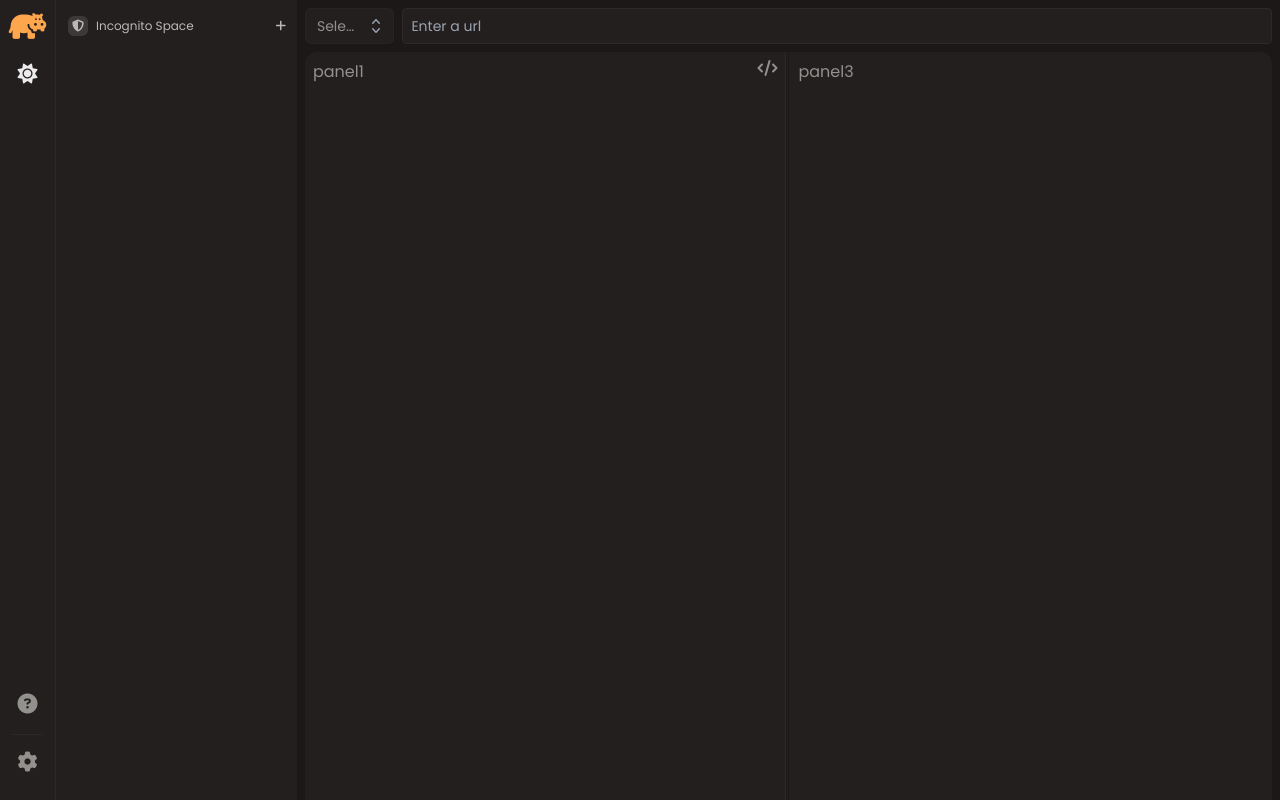
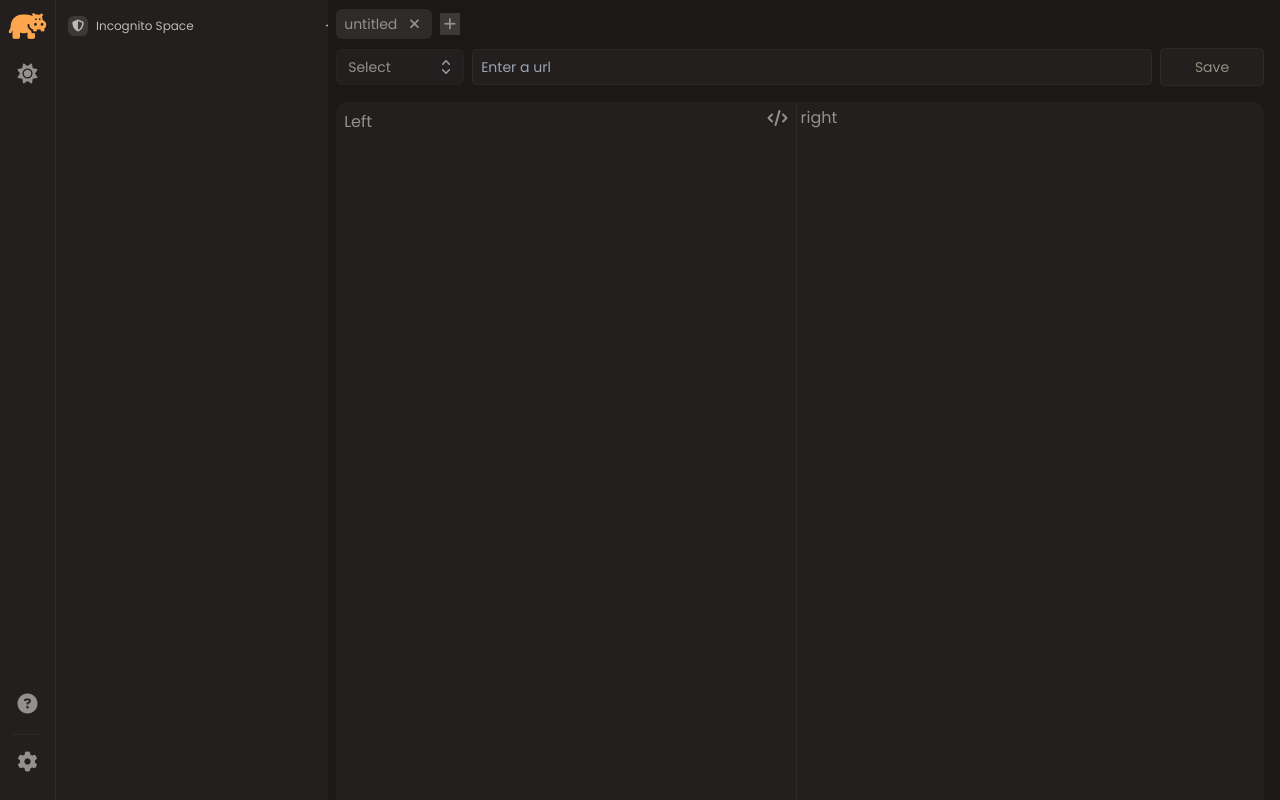
Before and after one commit to survivor480/REST-project, a React (Create React App) app: page / in a window 1280 px wide. Built offline with nearby package versions, Linux system fonts and the light colour scheme.

Commit message:
add new added

```diff
--- a/src/App.tsx
+++ b/src/App.tsx
@@ -26,42 +26,42 @@ function App() {
       <Sidebar open={open} setOpen={setOpen} />
       <div className='flex w-full h-full justify-between'>
         <div className='flex h-screen w-full text-[#92918d]'>
-          {open && <PanelGroup direction="horizontal" style={{ width: 300 }}>
+          {open && <PanelGroup direction="horizontal" style={{ width: 350 }}>
             <Panel minSize={minSize} defaultSize={20} >
-              <div className='bg-[#231f1f] w-[250px] p-3 h-screen'>
+              <div className='bg-[#231f1f] w-[300px] p-3 h-screen'>
                 <div className='flex justify-between text-[#bbb9b6] items-center text-xs'>
                   <span><i className="fa-solid fa-shield-halved p-1 rounded-md bg-[#3c3938] mr-2"></i>Incognito Space</span>
                   <i className="fa-solid fa-plus p-2 hover:bg-[#3c3938] rounded-md"></i>
                 </div>
               </div>
             </Panel>
+            {/* <PanelResizeHandle className="w-[0.1rem] active:bg-[#fda64e] transition duration-300 bg-[#2d2929]" /> */}
           </PanelGroup>}
           <div className='flex flex-col w-full'>
             <HeaderTab />
-          <PanelGroup direction="horizontal" className="pt-2 pl-2 pr-2">
-            <Panel minSize={minSize} className="rounded-tl-xl">
-              <div className='bg-[#231f1f] w-full h-screen flex justify-between p-2 border-r border-r-[#2d2929]'>
-                panel1
+            <PanelGroup autoSaveId="conditional" direction="horizontal" className="pt-2 pl-2 pr-4">
+              <Panel id="left" order={1} className="rounded-tl-xl" minSize={20}>
+                <div className='bg-[#231f1f] h-screen flex justify-between p-2'>
+                  Left
                   <i className="fa-solid fa-code" onClick={() => setShow(!show)}></i>
                 </div>
               </Panel>
-            <PanelResizeHandle className="active:bg-[#fda64e]">
-              <Block style={{ width: 1, marginLeft: 1 }} />
-            </PanelResizeHandle>
-            {show &&
-              <Panel>
-                <div className='bg-[#231f1f] w-full h-screen flex justify-between p-2 border-r border-r-[#2d2929]'>
-                  panel2
+              {show && (
+                <>
+                  <PanelResizeHandle className="w-[1px] active:bg-[#fda64e] transition duration-300 bg-[#2d2929]" />
+                  <Panel id="center" order={2} className=" bg-[#231f1f] p-1" minSize={20}>
+                    <div className='bg-[#231f1f] h-screen flex justify-between p-2'>
+                      Middle
+                      <div>
+                        <i className="fa-solid fa-xmark p-1 px-2 rounded-md hover:bg-[#3c3938]" onClick={() => setShow(!show)}></i>
+                      </div>
                     </div>
                   </Panel>
-            }
-            <PanelResizeHandle className="active:bg-[#fda64e]">
-              <Block style={{ width: 1, marginLeft: 1 }} />
-            </PanelResizeHandle>
-            <Panel className="rounded-tr-xl">
-              <div className='bg-[#231f1f] w-full h-screen flex justify-between p-2'>
-                panel3
-              </div>
+                </>
+              )}
+              <PanelResizeHandle className="w-[1px] active:bg-[#fda64e] transition duration-300 bg-[#2d2929]" />
+              <Panel id="right" order={3} className="bg-[#231f1f] rounded-tr-xl p-1" minSize={20}>
+                right
               </Panel>
             </PanelGroup>
           </div>
--- a/src/components/Custom/Inputbox.tsx
+++ b/src/components/Custom/Inputbox.tsx
@@ -60,7 +60,7 @@ export default function InputBox(props: InputBoxData) {
                 onInput={(e: any) => {
                     return ((props.type === 'number' || props?.disabled) ? e.target.value = Math.max(0, parseInt(e.target.value)).toString().slice(0, props?.numLength ? props?.numLength : 10) : e.target.value)
                 }}
-                className={`w-full ${props?.value ? 'bg-[#f1efef] cursor-not-allowed' : 'bg-[#231f1f]'} rounded h-9 border border-[#2d2929] text-[#888d8d] text-sm outline-none px-2 leading-8 ${props.error && 'border-[#FF0000]'} ${props?.className}`}
+                className={`w-full ${props?.value ? 'bg-[#f1efef] cursor-not-allowed' : 'bg-[#231f1f]'} rounded h-9 border input border-[#2d2929] text-[#888d8d] text-sm outline-none px-2 leading-8 ${props.error && 'border-[#FF0000]'} ${props?.className}`}
             /> : <Field
                 type={props?.type}
                 id={props?.id}
@@ -74,7 +74,7 @@ export default function InputBox(props: InputBoxData) {
                 onInput={(e: any) => {
                     return ((props.type === 'number' && !props.allowDecimals) ? e.target.value = Math.max(0, parseInt(e.target.value)).toString().slice(0, props?.numLength ? props?.numLength : 10) : props?.restrictNumber ? lettersOnly(e) : (props?.type === "text" && props?.capsOnly) ? capsOnly(e) : e.target.value)
                 }}
-                className={`w-full ${(props?.value || props?.disabled) ? 'bg-[#f1efef] cursor-not-allowed' : 'bg-[#231f1f]'} rounded h-9 border border-[#2d2929] text-[#888d8d] text-sm outline-none px-2 leading-8 ${props.error && 'border-[#FF0000]'} ${props?.className}`}
+                className={`w-full ${(props?.value || props?.disabled) ? 'bg-[#f1efef] cursor-not-allowed' : 'bg-[#231f1f]'} rounded h-9 border input border-[#2d2929] text-[#888d8d] text-sm outline-none px-2 leading-8 ${props.error && 'border-[#FF0000]'} ${props?.className}`}
             />
             }
             <div className="text-[#FF0000] text-xs">
--- /dev/null
+++ b/src/components/Custom/SaveButton.tsx
@@ -0,0 +1,33 @@
+import React from 'react'
+
+type Path = {
+    path?: string,
+    clicked?: boolean,
+    state?: any,
+    showCancel?: boolean,
+    name?: string,
+    function?: () => void,
+    type?: "button" | "submit" | "reset" | undefined,
+    disabled?: boolean;
+};
+const SaveButton: React.FC<{ props: Path }> = ({ props }) => {
+    {
+        return (
+            <div className="flex flex-row mt-2 pb-2">
+                <button
+                    type={props.type ? props.type : "submit"}
+                    className={`w-[6.5rem] p-2 text-[#92917f] text-sm rounded disabled:cursor-not-allowed border border-[#2d2929] disabled:bg-[#231f1f] text-center cursor-pointer bg-[#231f1f] hover:bg-[#231f1f] ${props.clicked && 'bg-[#231f1f]'} `}
+                    disabled={props.clicked || props.disabled}
+                >
+                    {props.clicked && <svg aria-hidden="true" role="status" className="inline w-4 h-4 mr-1 text-[#92917f] animate-spin" viewBox="0 0 100 101" fill="none" xmlns="http://www.w3.org/2000/svg">
+                        <path d="M100 50.5908C100 78.2051 77.6142 100.591 50 100.591C22.3858 100.591 0 78.2051 0 50.5908C0 22.9766 22.3858 0.59082 50 0.59082C77.6142 0.59082 100 22.9766 100 50.5908ZM9.08144 50.5908C9.08144 73.1895 27.4013 91.5094 50 91.5094C72.5987 91.5094 90.9186 73.1895 90.9186 50.5908C90.9186 27.9921 72.5987 9.67226 50 9.67226C27.4013 9.67226 9.08144 27.9921 9.08144 50.5908Z" fill="#E5E7EB" />
+                        <path d="M93.9676 39.0409C96.393 38.4038 97.8624 35.9116 97.0079 33.5539C95.2932 28.8227 92.871 24.3692 89.8167 20.348C85.8452 15.1192 80.8826 10.7238 75.2124 7.41289C69.5422 4.10194 63.2754 1.94025 56.7698 1.05124C51.7666 0.367541 46.6976 0.446843 41.7345 1.27873C39.2613 1.69328 37.813 4.19778 38.4501 6.62326C39.0873 9.04874 41.5694 10.4717 44.0505 10.1071C47.8511 9.54855 51.7191 9.52689 55.5402 10.0491C60.8642 10.7766 65.9928 12.5457 70.6331 15.2552C75.2735 17.9648 79.3347 21.5619 82.5849 25.841C84.9175 28.9121 86.7997 32.2913 88.1811 35.8758C89.083 38.2158 91.5421 39.6781 93.9676 39.0409Z" fill="currentColor" />
+                    </svg>}
+                    {props.name ? props.name : props.clicked ? 'Cancel' : 'Save'}
+                </button>
+
+            </div>
+        );
+    };
+}
+export default SaveButton;
--- a/src/components/HeaderTab/HeaderTab.tsx
+++ b/src/components/HeaderTab/HeaderTab.tsx
@@ -5,6 +5,8 @@ import Dropdown from '../Custom/Dropdown';
 import { Formik, Form } from 'formik'
 import * as Yup from "yup";
 import InputBox from '../Custom/Inputbox';
+import SaveButton from '../Custom/SaveButton';
+import NewTabs from './NewTabs';
 
 
 export default function HeaderTab() {
@@ -31,6 +33,7 @@ export default function HeaderTab() {
 
     return (
         <div className='mt-2 pl-2'>
+            <NewTabs index={0} value={0} />
             <Formik
                 initialValues={initialValues}
                 validationSchema={validationSchema}
@@ -46,11 +49,15 @@ export default function HeaderTab() {
                     touched,
                     setFieldValue
                 }) => (
-                    <Form className='grid sm:grid-cols-10 gap-2 pr-2'>
-                        <Dropdown name={'method'} label={''} options={methods} />
-                        <div className='sm:col-span-9'>
+                    <Form className='flex gap-2 justify-center items-center pr-4'>
+                        <div className='w-32'>
+                            <Dropdown name={'method'} label={''} options={methods} />
+                        </div>
+                        <div className='flex-1'>
                             <InputBox name='endpoint' placeholder='Enter a url' />
                         </div>
+                        <SaveButton props={{
+                        }} />
                     </Form>
                 )}
             </Formik>
--- /dev/null
+++ b/src/components/HeaderTab/NewTabs.tsx
@@ -0,0 +1,31 @@
+import React, { useState } from 'react'
+
+interface TabPanelProps {
+    children?: React.ReactNode;
+    index: number;
+    value: number;
+}
+
+
+export default function NewTabs(props: TabPanelProps) {
+    const { children, value, index, ...other } = props;
+
+    const [tabPanelno, setTabPanelno] = useState(1);
+
+    return (
+        <div
+            role="tabpanel"
+            hidden={value !== index}
+            {...other}
+            className='flex w-full gap-2 items-center h-8 text-sm'
+        >
+            {Array.from(Array(tabPanelno), (e, i) => {
+                return <div className='p-1 rounded-md flex  items-center gap-2 px-2 bg-[#2e2b2b]' key={i}>
+                    untitled
+                    <div onClick={() => setTabPanelno(tabPanelno => tabPanelno - 1)}><i className="fa-solid fa-xmark p-1 hover:bg-[#3f3838] rounded-md cursor-pointer"></i></div>
+                </div>
+            })}
+            <div onClick={() => setTabPanelno(tabPanelno => tabPanelno + 1)}><i className="fa-solid fa-plus p-1 bg-[#3c3938]"></i></div>
+        </div>
+    )
+}
--- a/src/components/HeaderTab/Tabs.tsx
+++ b/src/components/HeaderTab/Tabs.tsx
@@ -18,9 +18,9 @@ function CustomTabPanel(props: TabPanelProps) {
             {...other}
         >
             {value === index && (
-                <Box sx={{ p: 3 }}>
-                    <Typography>{children}</Typography>
-                </Box>
+                <div>
+                    {children}
+                </div>
             )}
         </div>
     );
--- a/src/components/Sidebar.tsx
+++ b/src/components/Sidebar.tsx
@@ -13,7 +13,7 @@ export default function Sidebar(props:Props) {
             <div className='flex flex-col gap-4 justify-center items-center pt-2'>
                 <i className="fa-solid fa-hippo text-3xl text-[#fda64e]"></i>
                 <div onClick={() => props.setOpen(!props.open)} className='cursor-pointer'>
-                    {props.open ? <i className="fa-solid text-[#ececec] fa-sun text-xl"></i> : <i className="fa-regular fa-sun text-[#92918d] text-xl"></i>}
+                    {props.open ? <i className="fa-solid text-[#92918d] fa-sun text-xl"></i> : <i className="fa-regular fa-sun text-[#92918d] text-xl"></i>}
                 </div>
             </div>
             <div className='flex flex-col gap-[0.8rem] justify-center items-center pb-6'>
```
Also changed, not shown: src/components/Custom/Dropdown.tsx (+1 -17 lines), src/index.css (+5 -17 lines). Lines whose indentation alone changed are shown as unchanged.
